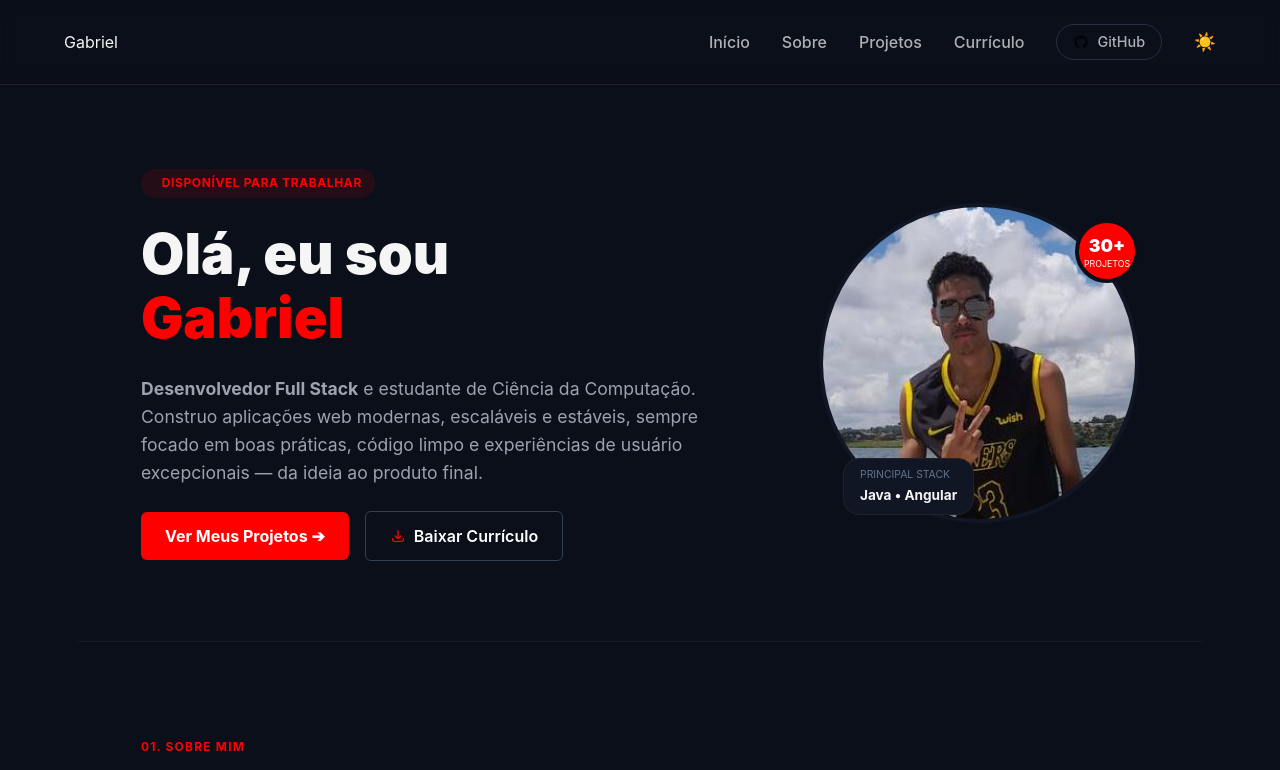
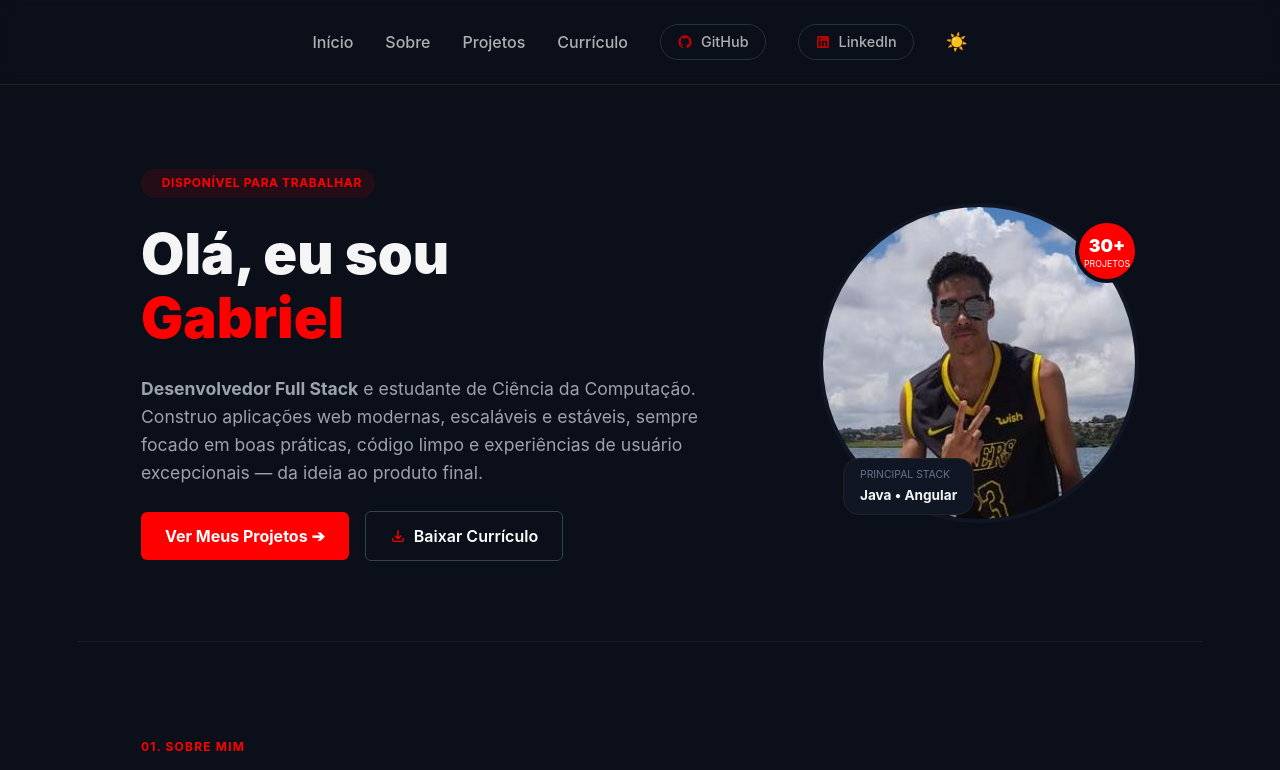
Before and after one commit to g4lva01/curriculo_online, a React (Vite) app: page / in a window 1280 px wide. Shown: the top 770 px of the page. Built offline with nearby package versions, Linux system fonts and the light colour scheme.

Commit message:
Adição do botão do LinkedIn

```diff
--- a/src/App.tsx
+++ b/src/App.tsx
@@ -63,9 +63,6 @@ const App: React.FC = () => {
 
       {/* NAVBAR / HEADER */}
       <header className="navbar">
-        <a href="#inicio" className="text-xl font-bold tracking-tight" aria-label="Gabriel - Ir para o início">
-          Gabriel
-        </a>
 
         {/* Identificação de navegação para o leitor de tela */}
         <nav aria-label="Navegação Principal">
@@ -74,6 +71,7 @@ const App: React.FC = () => {
           <a href="#projetos">Projetos</a>
           <a href="#curriculo">Currículo</a>
 
+          {/* Botão do GitHub */}
           <a
             href="https://github.com/g4lva01"
             target="_blank"
@@ -81,10 +79,36 @@ const App: React.FC = () => {
             className="github-btn"
             aria-label="Acessar perfil de Gabriel no GitHub (abre em nova aba)"
           >
-            <svg width="16" height="16" className="fill-current" viewBox="0 0 24 24" aria-hidden="true">
+            <svg
+              width="16"
+              height="16"
+              viewBox="0 0 24 24"
+              aria-hidden="true"
+              style={{ fill: isDarkMode ? '#FF0000' : '#0000FF' }}
+            >
               <path fillRule="evenodd" d="M12 2C6.477 2 2 6.484 2 12.017c0 4.425 2.865 8.18 6.839 9.504.5.092.682-.217.682-.483 0-.237-.008-.868-.013-1.703-2.782.605-3.369-1.343-3.369-1.343-.454-1.158-1.11-1.466-1.11-1.466-.908-.62.069-.608.069-.608 1.003.07 1.531 1.032 1.531 1.032.892 1.53 2.341 1.088 2.91.832.092-.647.35-1.088.636-1.338-2.22-.253-4.555-1.113-4.555-4.951 0-1.093.39-1.988 1.029-2.688-.103-.253-.446-1.272.098-2.65 0 0 .84-.27 2.75 1.026A9.564 9.564 0 0112 6.844c.85.004 1.705.115 2.504.337 1.909-1.296 2.747-1.027 2.747-1.027.546 1.379.202 2.398.1 2.651.64.7 1.028 1.595 1.028 2.688 0 3.848-2.339 4.695-4.566 4.943.359.309.678.92.678 1.855 0 1.338-.012 2.419-.012 2.747 0 .268.18.58.688.482A10.019 10.019 0 0022 12.017C22 6.484 17.522 2 12 2z" clipRule="evenodd" />
             </svg>
             <span>GitHub</span>
+          </a>
+
+          {/* Botão do LinkedIn */}
+          <a
+            href="https://www.linkedin.com/in/seu-usuario-linkedin"
+            target="_blank"
+            rel="noreferrer"
+            className="github-btn"
+            aria-label="Acessar perfil de Gabriel no LinkedIn (abre em nova aba)"
+          >
+            <svg
+              width="16"
+              height="16"
+              viewBox="0 0 24 24"
+              aria-hidden="true"
+              style={{ fill: isDarkMode ? '#FF0000' : '#0000FF' }}
+            >
+              <path d="M19 3a2 2 0 0 1 2 2v14a2 2 0 0 1-2 2H5a2 2 0 0 1-2-2V5a2 2 0 0 1 2-2h14m-.5 15.5v-5.3a3.26 3.26 0 0 0-3.26-3.26c-.85 0-1.84.52-2.28 1.3v-1.11h-2.79v8.37h2.79v-4.93c0-.77.62-1.4 1.39-1.4a1.4 1.4 0 0 1 1.4 1.4v4.93h2.75M6.88 8.56a1.68 1.68 0 0 0 1.68-1.68c0-.93-.75-1.69-1.68-1.69a1.69 1.69 0 0 0-1.69 1.69c0 .93.76 1.68 1.69 1.68m1.39 9.94v-8.37H5.5v8.37h2.77z"/>
+            </svg>
+            <span>LinkedIn</span>
           </a>
 
           {/* Botão com estado interativo e rótulo explicativo */}
--- a/src/index.css
+++ b/src/index.css
@@ -59,7 +59,9 @@ body {
 .navbar nav {
   display: flex;
   align-items: center;
+  justify-content: center;
   gap: 2rem;
+  flex: 1;
 }
 
 .navbar nav a {
```
